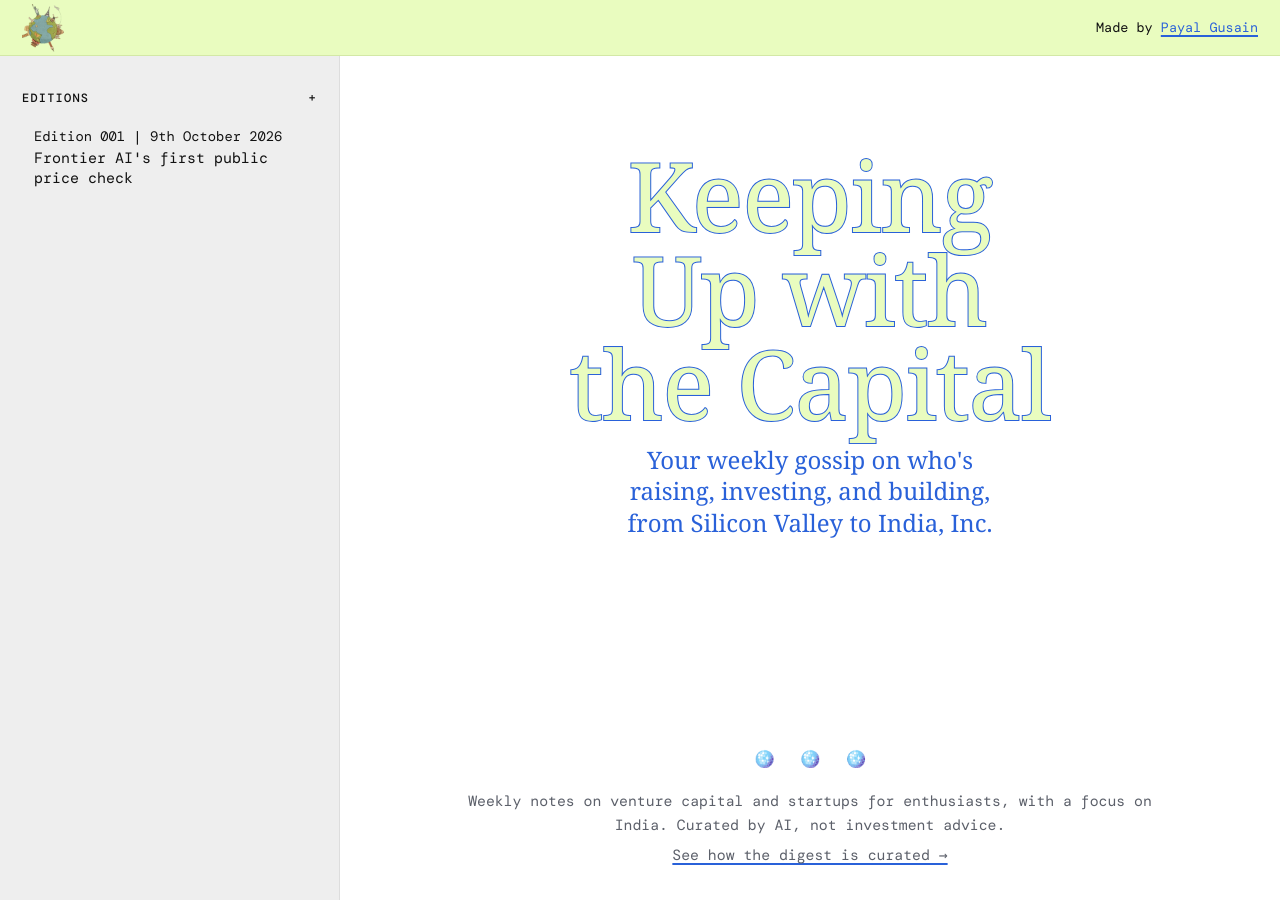
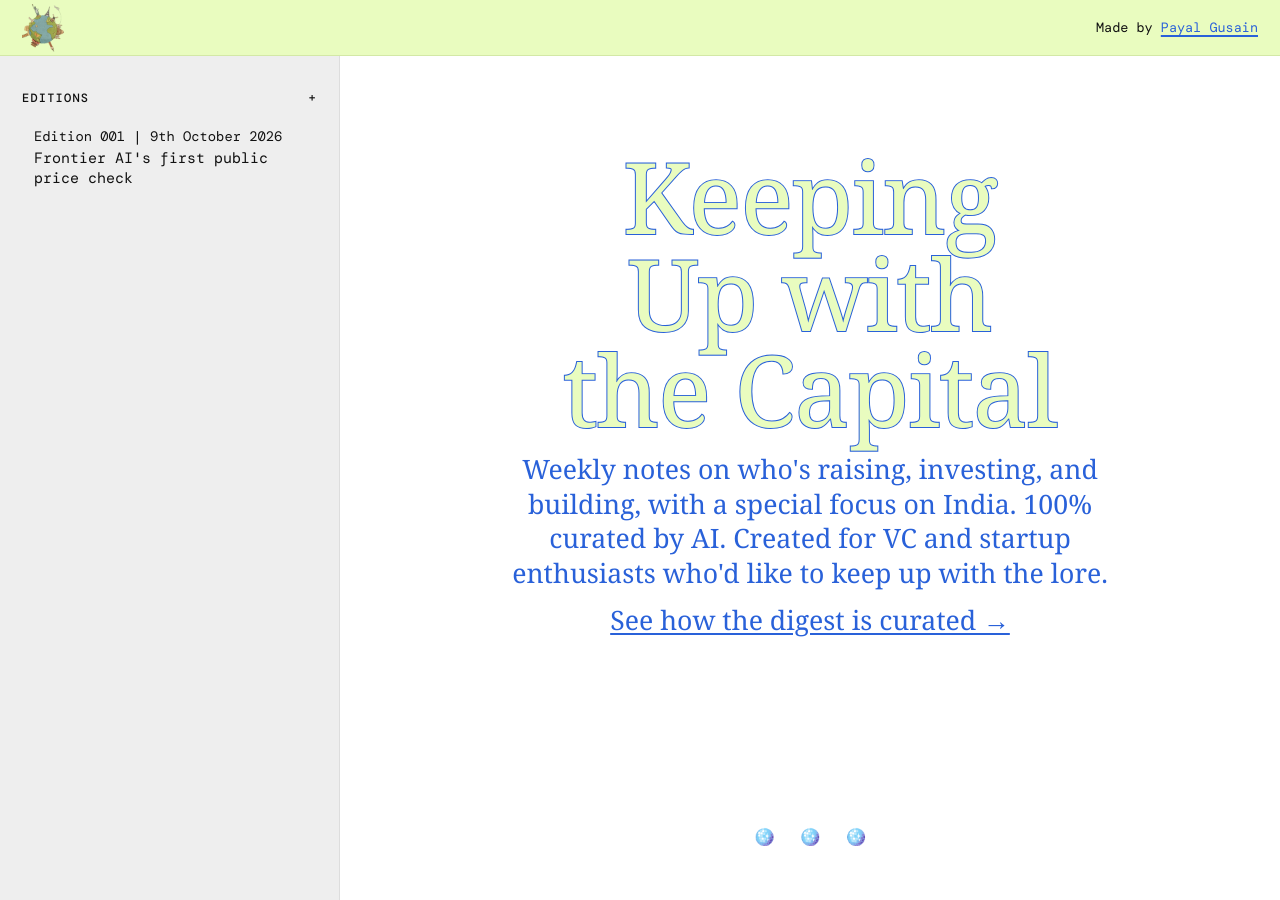
Before and after one commit to pgwrites/keeping-up-with-the-capital, a Jekyll site: the page built from index.html, in a window 1280 px wide. Built offline with Jekyll 4.4.1, drawn with Linux system fonts in a browser that asks for light colours; some web fonts are replaced.

Commit message:
Homepage: new subtitle, curated link, larger masthead, disco-only footer (preview, not merged)
Co-Authored-By: Claude Opus 5.5 <noreply@anthropic.com>
Claude-Session: https://claude.ai/code/session_01Uh5sRbSB5XBanknDX5XWch

```diff
--- a/assets/css/style.css
+++ b/assets/css/style.css
@@ -255,3 +255,9 @@ article.home{min-height:calc(100vh - 56px - 56px - 32px);display:flex;flex-direc
 article.home .foot{margin-top:auto}
 @media (max-width:860px){article.home{min-height:calc(100vh - 56px - 36px - 32px)}}
 .shell{min-height:calc(100vh - 56px)}
+/* Homepage masthead: 2pt (≈2.67px) larger than the edition masthead */
+.mast-home .mast-title{font-size:clamp(52.67px,calc(9vw + 2.67px),98.67px)}
+.mast-home .sub{font-size:26.67px !important}
+.mast-home .home-curated{margin-top:12px}
+.mast-home .home-curated a{color:var(--blue)}
+@media (max-width:860px){.mast-home .sub{font-size:24.33px !important}}
--- a/index.html
+++ b/index.html
@@ -1,9 +1,13 @@
 ---
 layout: default
 title: Keeping Up with the Capital
-description: "Weekly notes on venture capital and startups for enthusiasts, with a focus on India."
+description: "Weekly notes on who's raising, investing, and building, with a special focus on India. 100% curated by AI, for VC and startup enthusiasts."
 ---
 <article class="home">
-  {% include masthead.html %}
-  {% include footer.html %}
+  <header class="mast mast-home">
+    <a class="mast-title" href="{{ '/' | relative_url }}" style="text-decoration:none">{{ site.title }}</a>
+    <p class="sub">Weekly notes on who's raising, investing, and building, with a special focus on India. 100% curated by AI. Created for VC and startup enthusiasts who'd like to keep up with the lore.</p>
+    <p class="sub home-curated"><a href="{{ '/methodology/' | relative_url }}">See how the digest is curated →</a></p>
+  </header>
+  <footer class="foot"></footer>
 </article>
```
